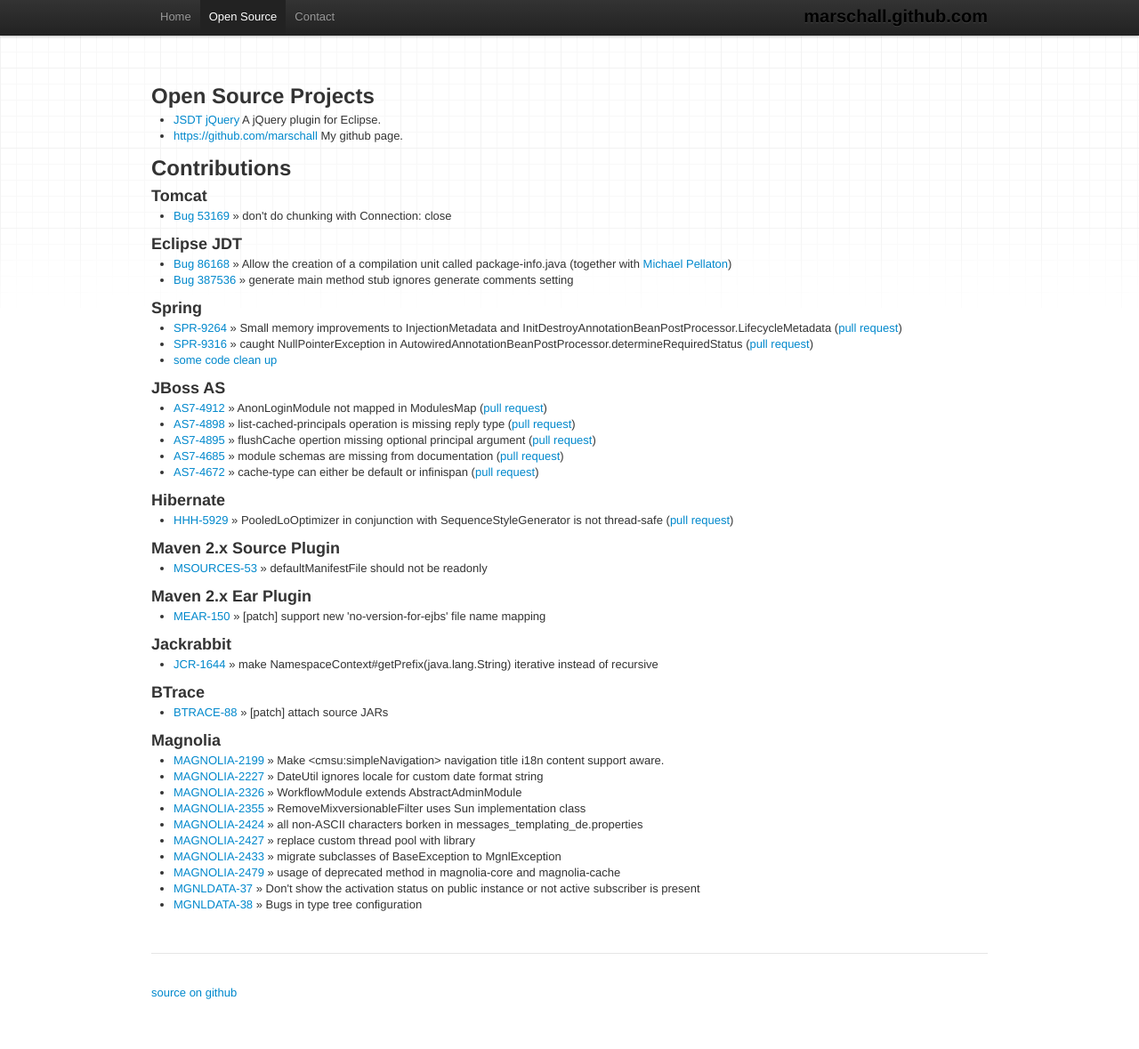
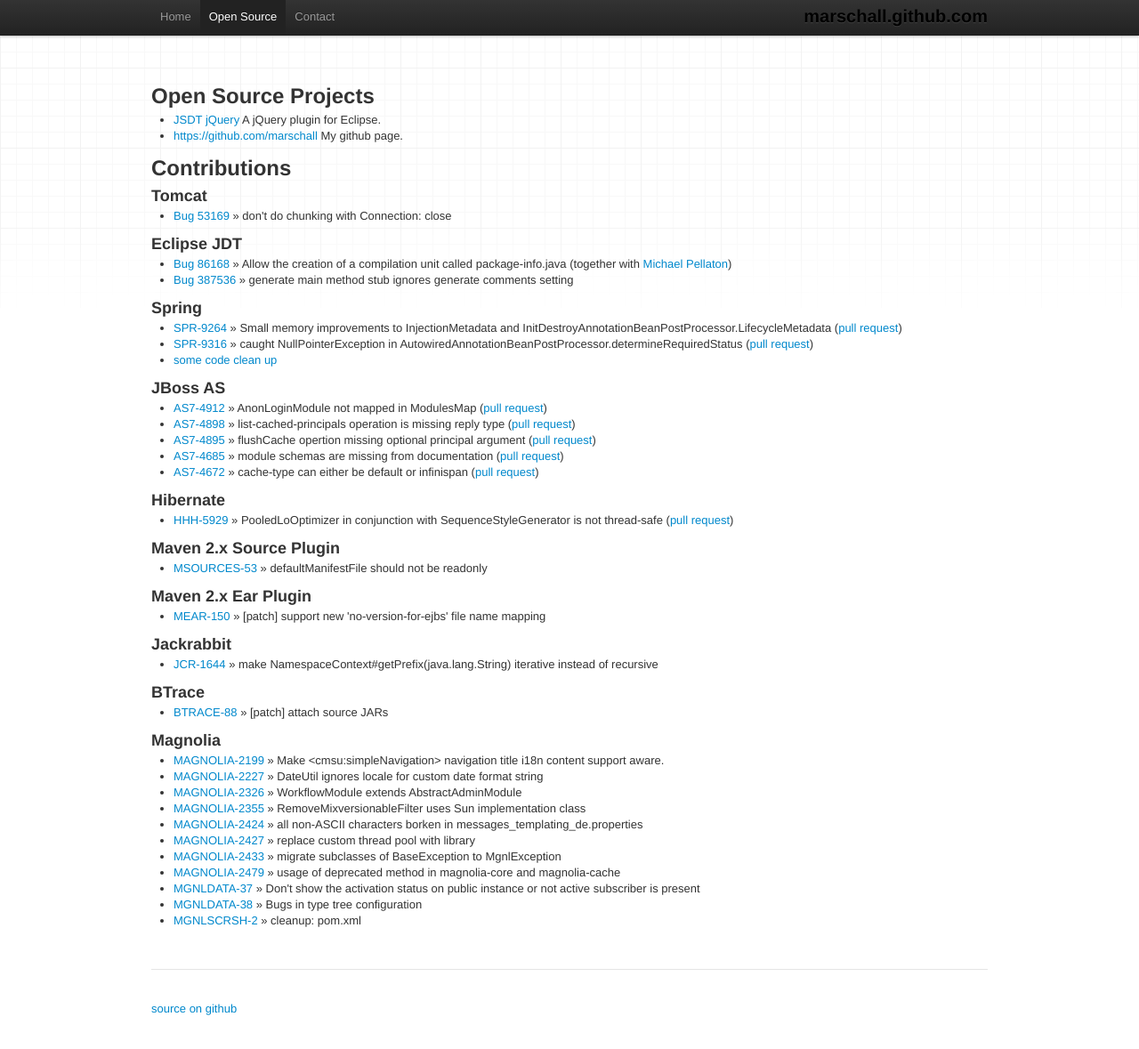
Before and after one commit to marschall/marschall.github.com, a Jekyll site: the page built from open-source.html, in a window 1280 px wide and 1179 px high. Shown: the whole window at 89% size. Built offline with Jekyll 4.4.1, drawn with Linux system fonts in a browser that asks for light colours.

Commit message:
add MGNLSCRSH-2

```diff
--- a/open-source.html
+++ b/open-source.html
@@ -66,4 +66,5 @@
   <li><a href="http://jira.magnolia-cms.com/browse/MAGNOLIA-2479">MAGNOLIA-2479</a> &raquo; usage of deprecated method in magnolia-core and magnolia-cache</li>
   <li><a href="http://jira.magnolia-cms.com/browse/MGNLDATA-37">MGNLDATA-37</a> &raquo; Don't show the activation status on public instance or not active subscriber is present</li>
   <li><a href="http://jira.magnolia-cms.com/browse/MGNLDATA-38">MGNLDATA-38</a> &raquo; Bugs in type tree configuration</li>
+  <li><a hre="http://jira.magnolia-cms.com/browse/MGNLSCRSH-2">MGNLSCRSH-2</a> &raquo; cleanup: pom.xml</li>
 </ul>
```
